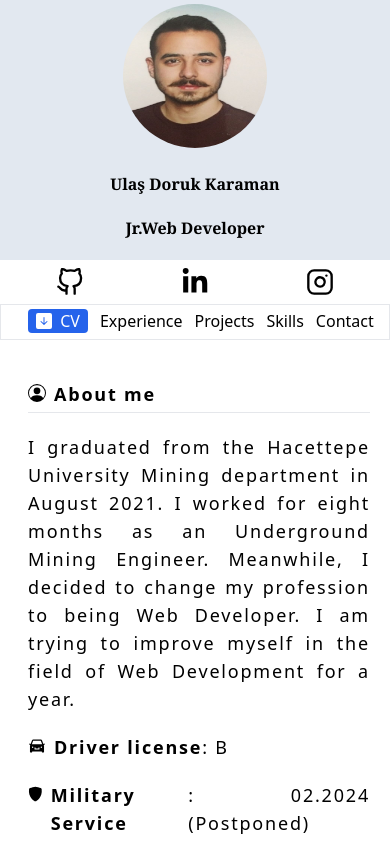
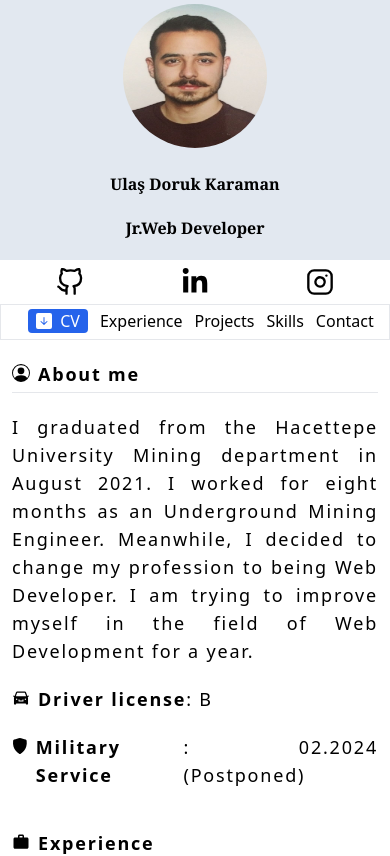
Before and after one commit to UlasDoruk/UdkResume, a React (Create React App) app: page / in a window 390 px wide. Shown: the top 856 px of the page. Built offline with nearby package versions, Linux system fonts and the light colour scheme.

Commit message:
about me

```diff
--- a/src/components/pages/AboutMe.js
+++ b/src/components/pages/AboutMe.js
@@ -4,9 +4,9 @@ import {BsFillShieldFill} from "react-icons/bs"
 
 function AboutMe() {
   return (
-    <div className="bg-white p-5 sm:p-2">
+    <div className="bg-white sm:p-3">
       <div className="flex justify-center mb-10 md:mb-36 mt-0 md:mt-14">
-        <div className=" text-lg  w-auto pl-2 sm:pl-10 sm:pr-10 tracking-widest text-justify">
+        <div className=" text-lg  w-auto pl-3 pr-3 sm:pl-10 sm:pr-10 tracking-widest text-justify">
           <h2 className="mb-1 font-bold flex justify-start">
             <BsPersonCircle className="mr-2 mt-1" />
             About me
```
